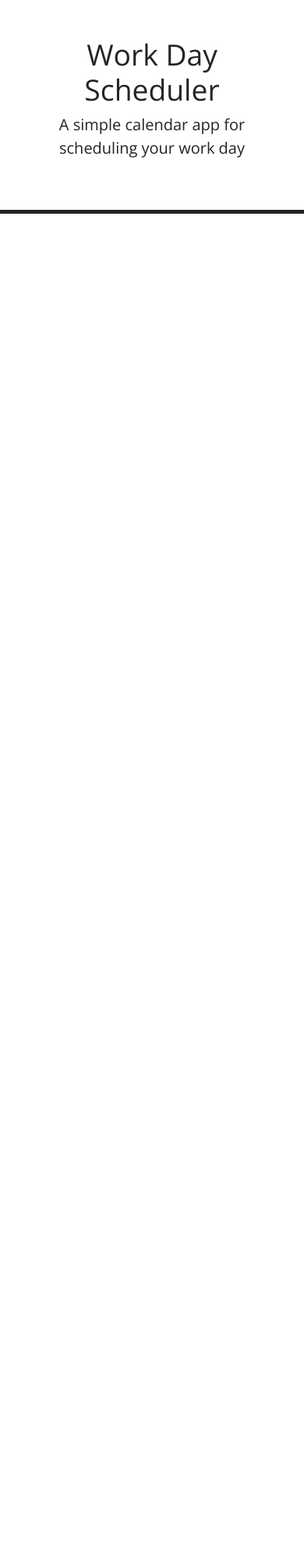
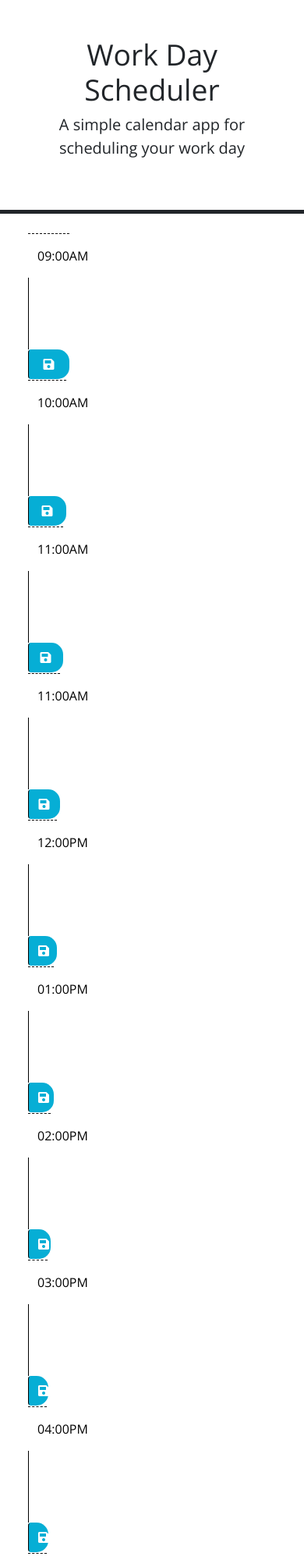
Before and after one commit to Jayden338/work-day-scheduler, a plain HTML site: page index.html in a window 390 px wide. Shown: the top 2000 px of the page at 78% size. Before the commit the page ends 844 px from the top, so only its background shows below. Drawn offline with nearby package versions, Linux system fonts and the light colour scheme; files that its build step writes are made by us from their sources.

Commit message:
Added div time code and src for the java path

```diff
--- a/index.html
+++ b/index.html
@@ -29,5 +29,84 @@
         <p id="currentDay" class="lead"></p>
       </header>
       <div class="container-lg px-5">
-</body>
+
+    <div id="0900" class="row time-block">
+        <div class="col-2 col-md-1 hour text-center py-3">09:00AM</div>
+            <textarea name="" id="" cols="" rows="3"></textarea>
+        <button class="btn saveBtn col-2 col-md-1" aria-label="save">
+                <i class="fas fa-save" aria-hidden="true"></i>
+        </button>
+
+    <div id="1000" class="row time-block">
+        <div class="col-2 col-md-1 hour text-center py-3">10:00AM</div>
+            <textarea name="" id="" cols="" rows="3"></textarea>
+        <button class="btn saveBtn col-2 col-md-1" aria-label="save">
+                <i class="fas fa-save" aria-hidden="true"></i>
+        </button>
+
+    <div id="1100" class="row time-block">
+        <div class="col-2 col-md-1 hour text-center py-3">11:00AM</div>
+            <textarea name="" id="" cols="" rows="3"></textarea>
+        <button class="btn saveBtn col-2 col-md-1" aria-label="save">
+                <i class="fas fa-save" aria-hidden="true"></i>
+        </button>
+
+    <div id="1100" class="row time-block">
+        <div class="col-2 col-md-1 hour text-center py-3">11:00AM</div>
+            <textarea name="" id="" cols="" rows="3"></textarea>
+        <button class="btn saveBtn col-2 col-md-1" aria-label="save">
+                <i class="fas fa-save" aria-hidden="true"></i>
+        </button>
+
+    <div id="1200" class="row time-block">
+        <div class="col-2 col-md-1 hour text-center py-3">12:00PM</div>
+            <textarea name="" id="" cols="" rows="3"></textarea>
+        <button class="btn saveBtn col-2 col-md-1" aria-label="save">
+                <i class="fas fa-save" aria-hidden="true"></i>
+        </button>
+
+    <div id="1300" class="row time-block">
+        <div class="col-2 col-md-1 hour text-center py-3">01:00PM</div>
+            <textarea name="" id="" cols="" rows="3"></textarea>
+        <button class="btn saveBtn col-2 col-md-1" aria-label="save">
+                <i class="fas fa-save" aria-hidden="true"></i>
+        </button>
+
+    <div id="1400" class="row time-block">
+        <div class="col-2 col-md-1 hour text-center py-3">02:00PM</div>
+            <textarea name="" id="" cols="" rows="3"></textarea>
+        <button class="btn saveBtn col-2 col-md-1" aria-label="save">
+                <i class="fas fa-save" aria-hidden="true"></i>
+        </button>
+
+    <div id="1500" class="row time-block">
+        <div class="col-2 col-md-1 hour text-center py-3">03:00PM</div>
+            <textarea name="" id="" cols="" rows="3"></textarea>
+        <button class="btn saveBtn col-2 col-md-1" aria-label="save">
+                <i class="fas fa-save" aria-hidden="true"></i>
+        </button>
+
+    <div id="1600" class="row time-block">
+        <div class="col-2 col-md-1 hour text-center py-3">04:00PM</div>
+            <textarea name="" id="" cols="" rows="3"></textarea>
+        <button class="btn saveBtn col-2 col-md-1" aria-label="save">
+                <i class="fas fa-save" aria-hidden="true"></i>
+        </button>
+
+    <div id="1700" class="row time-block">
+        <div class="col-2 col-md-1 hour text-center py-3">05:00PM</div>
+            <textarea name="" id="" cols="" rows="3"></textarea>
+        <button class="btn saveBtn col-2 col-md-1" aria-label="save">
+                <i class="fas fa-save" aria-hidden="true"></i>
+        </button>
+    </div>
+
+    <script src="https://code.jquery.com/jquery-3.4.1.min.js"></script>
+    <script
+      src="https://cdn.jsdelivr.net/npm/dayjs@1.11.3/dayjs.min.js"
+      integrity="sha256-iu/zLUB+QgISXBLCW/mcDi/rnf4m4uEDO0wauy76x7U="
+      crossorigin="anonymous"
+    ></script>
+    <script> src="\Assets\script.js"</script>
+    </body>
 </html>
```
